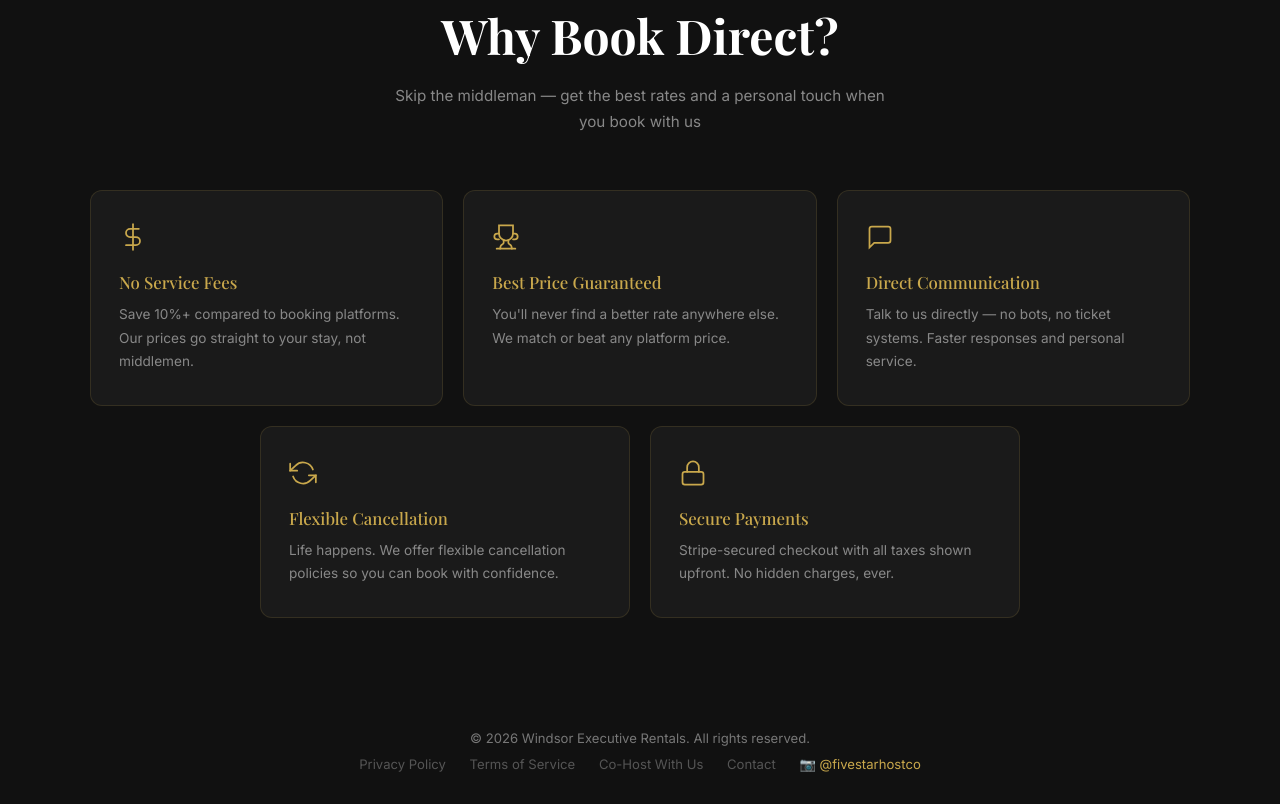
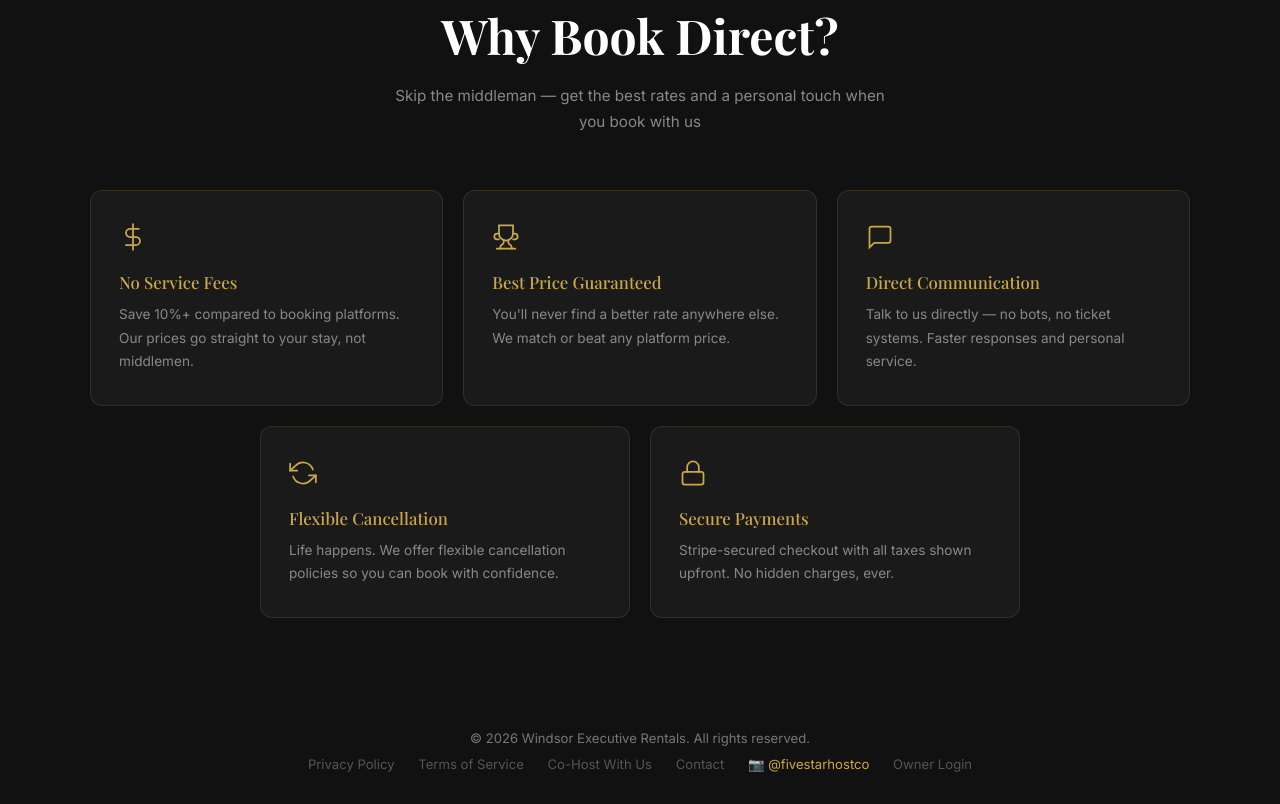
Before and after one commit to jaworskibnb/Jaworski-BNB, a website: page index.html in a window 1280 px wide. Shown: the part 2129-2933 px from the top of the page. Drawn offline with nearby package versions, Linux system fonts and the light colour scheme.

Commit message:
Update index.html

```diff
--- a/index.html
+++ b/index.html
@@ -120,6 +120,7 @@
     <a href="cohost.html">Co-Host With Us</a>
     <a href="https://wa.me/16474707333">Contact</a>
     <a href="https://www.instagram.com/fivestarhostco" target="_blank" style="color:#c9a84c;">📷 @fivestarhostco</a>
+    <a href="https://stepanie73379.softr.app/" target="_blank">Owner Login</a>
   </div>
 </footer>
 
```
